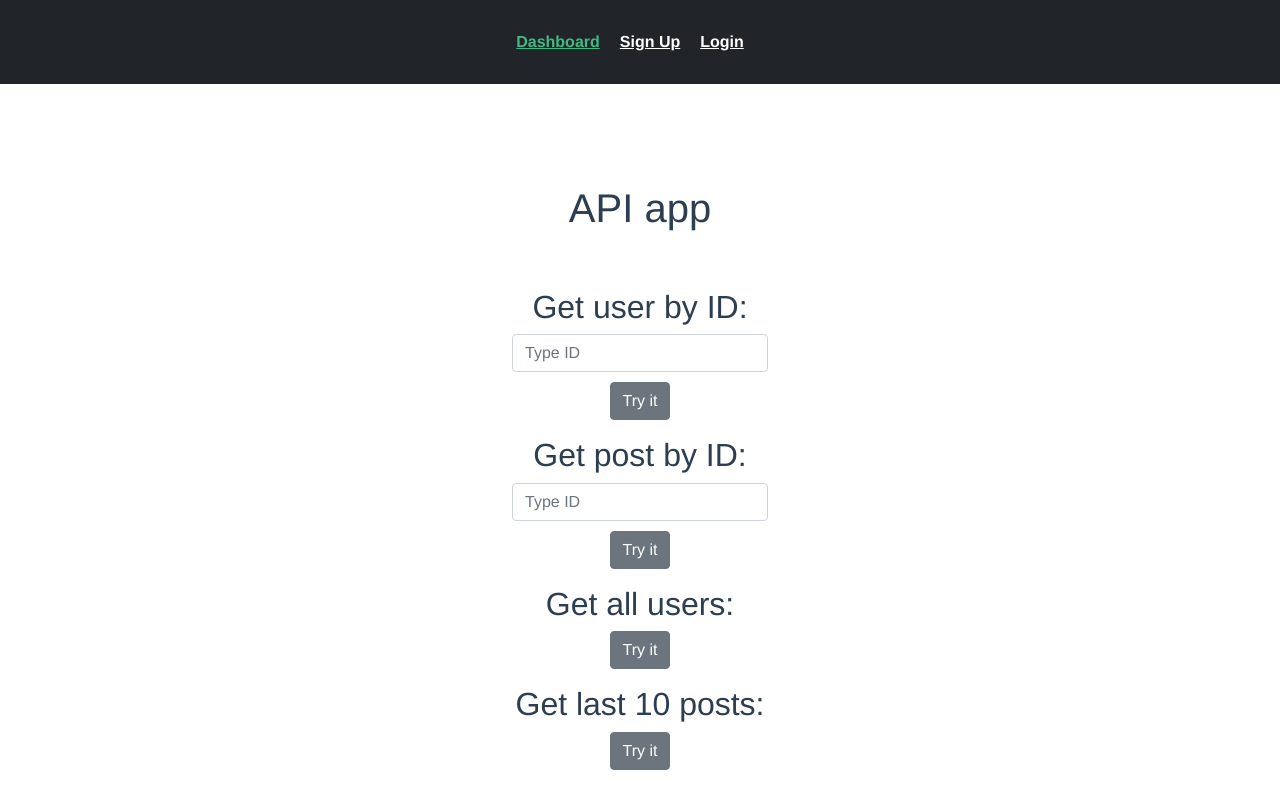
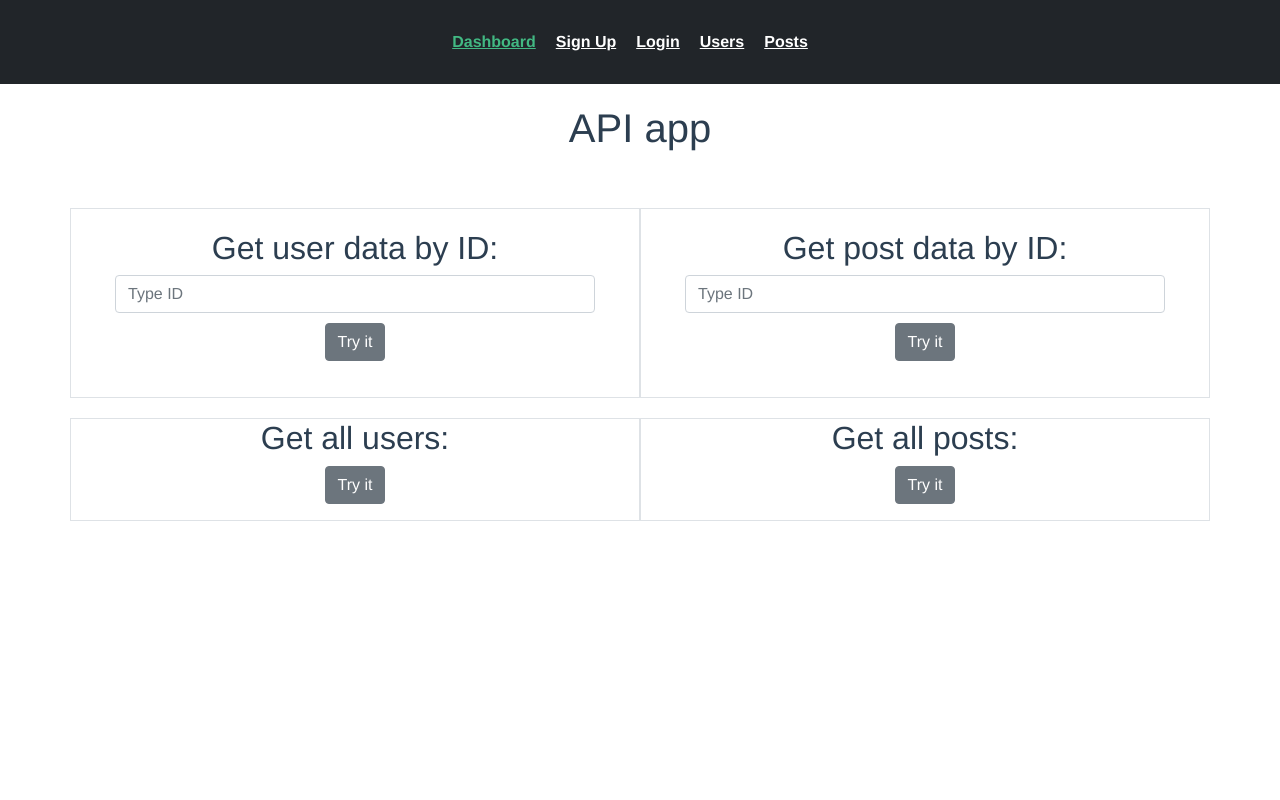
Before and after one commit to Yaroslav-Rakov/blog-api, a Vue app: page /#/dashboard in a window 1280 px wide. Built offline with nearby package versions, Linux system fonts and the light colour scheme.

Commit message:
6th commit

```diff
--- a/src/App.vue
+++ b/src/App.vue
@@ -6,6 +6,8 @@
             <router-link class="" to="/dashboard">Dashboard</router-link>
             <router-link class="" to="/sign-up">Sign Up</router-link>
             <router-link class="" to="/login">Login</router-link>
+            <router-link class="" to="/allUsers">Users</router-link>
+            <router-link class="" to="/posts">Posts</router-link>
         </div>
     </div>
     <router-view class="p-top" />
--- a/src/router/index.js
+++ b/src/router/index.js
@@ -39,6 +39,30 @@ const routes = [
     component: () =>
         import(/* webpackChunkName: "Login" */ "../views/Login.vue"),
   },
+
+  {
+    path: "/allUsers",
+    name: "Users",
+    // route level code-splitting
+    // this generates a separate chunk (about.[hash].js) for this route
+    // which is lazy-loaded when the route is visited.
+    component: () =>
+        import(/* webpackChunkName: "Users" */ "../views/AllUsers.vue"),
+
+
+  },
+
+  {
+    path: "/posts",
+    name: "Posts",
+    // route level code-splitting
+    // this generates a separate chunk (about.[hash].js) for this route
+    // which is lazy-loaded when the route is visited.
+    component: () =>
+        import(/* webpackChunkName: "Users" */ "../views/AllPosts.vue"),
+
+
+  }
 ];
 
 const router = new VueRouter({
--- /dev/null
+++ b/src/views/AllPosts.vue
@@ -0,0 +1,113 @@
+<template>
+  <div>
+    <h2>Posts</h2>
+              <b-form-input
+            class="m-bot margin-auto-70"
+            v-model="postById"
+            placeholder="Type ID"
+          ></b-form-input>
+    <div class="mb-3">
+    </div>
+
+    <b-card title="">
+      <b-list-group>
+        <b-list-group-item
+          class="margin-auto-70 light-blue t-align"
+          v-for="(item, index) in getPosts"
+          :key="index"
+        >
+          <!-- <br /><strong>{{"Post #"+parseInt(index+1)}}</strong> -->
+          <h5 style="text-align: center">{{ item.title }}</h5>
+          <br />
+          {{ item.description }}
+            <div class="mb-3">
+            <b-button v-on:click="getPostClick(index)">Try it</b-button>
+            <div v-if="getPost && getPost._id === getPosts[index]._id">
+              <b-list-group-item class="light-blue t-align margin-auto-70"><strong>Title: </strong>{{getPost.title}}</b-list-group-item>
+              <b-list-group-item class="light-blue t-align margin-auto-70"><strong>Full Text: </strong>{{getPost.fullText}}</b-list-group-item>
+              <b-list-group-item class="light-blue t-align margin-auto-70"><strong>Description: </strong>{{getPost.description}}</b-list-group-item>
+              <!-- <b-list-group-item class="light-blue t-align margin-auto-70"><strong>Date: </strong>{{getPost.dateCreated.substring(0, getPost.dateCreated.indexOf('T'))}}</b-list-group-item> -->
+              <b-list-group-item class="light-blue t-align margin-auto-70"><strong>Posted by: </strong>{{getPost.postedBy}}</b-list-group-item>
+              <!-- <b-list-group-item class="light-blue t-align margin-auto-70"><strong>Likes: </strong>{{getPost.likes.length}}</b-list-group-item> -->
+
+            </div>
+          </div>
+        </b-list-group-item>
+      </b-list-group>
+    </b-card>
+  </div>
+</template>
+<script>
+import axios from "axios";
+
+export default {
+  data() {
+    return {
+      getPosts: this.getPosts,
+      getPost: this.getPost,
+    };
+  },
+
+  created() {
+      axios
+        .get("https://nodejs-test-api-blog.herokuapp.com/api/v1/posts?limit=10000")
+        .then((response) => (this.getPosts = response.data));
+  },
+  methods: {
+
+    getPostClick(index) {
+      axios
+        .get(
+          "https://nodejs-test-api-blog.herokuapp.com/api/v1/posts/"+this.getPosts[index]._id
+        )
+        .then((response) => (this.getPost = response.data));
+    },
+
+  }
+};
+</script>
+
+<style>
+.margin-auto-20 {
+  margin: 0 auto;
+  width: 20%;
+}
+
+.margin-auto-70 {
+  margin: 0 auto;
+  width: 30rem;
+}
+
+.margin-auto {
+  margin: 0 auto;
+  width: 30%;
+}
+
+ul {
+  list-style: none;
+}
+
+.m-bot {
+  margin-bottom: 10px;
+}
+
+.m-top {
+  margin-top: 20px;
+}
+
+.p-bot {
+  padding-bottom: 20px;
+}
+
+.p-top {
+  padding-top: 20px;
+}
+
+.light-blue {
+  background-color: #f0f8ff;
+}
+
+.t-align {
+  text-align: left;
+}
+</style>
--- /dev/null
+++ b/src/views/AllUsers.vue
@@ -0,0 +1,94 @@
+<template>
+  <div>
+    <h2>Users</h2>
+    <div>
+      <div class="mb-3">
+      </div>
+        <b-card title="">
+          <b-list-group>
+            <b-list-group-item
+              class="t-align margin-auto-70 light-blue"
+              v-for="(item, index) in getUsers"
+              :key="index"
+            >
+              <!-- <strong>{{"User #"+parseInt(index+1)}}</strong> -->
+              <strong>Email:</strong> {{ item.email }} <br /><strong
+                >Name:</strong
+              >
+              {{ item.name }} <br /><strong>Registration:</strong>
+              {{ item.dateCreated.substring(0, item.dateCreated.indexOf("T")) }}
+              <template v-if="item.avatar !== undefined">
+                <br /><strong>Avatar: </strong> {{ item.avatar }}
+              </template>
+            </b-list-group-item>
+          </b-list-group>
+        </b-card>
+    </div>
+  </div>
+</template>
+<script>
+import axios from "axios";
+
+export default {
+  data() {
+    return {
+      getUsers: this.getUsers,
+    };
+  },
+
+  created () {
+
+      axios
+        .get("https://nodejs-test-api-blog.herokuapp.com/api/v1/users")
+        .then((response) => (this.getUsers = response.data));
+
+  },
+
+
+};
+</script>
+<style>
+
+.margin-auto-20 {
+  margin: 0 auto;
+  width: 20%;
+}
+
+.margin-auto-70 {
+  margin: 0 auto;
+  width: 30rem;
+}
+
+.margin-auto {
+  margin: 0 auto;
+  width: 30%;
+}
+
+ul {
+  list-style: none;
+}
+
+.m-bot {
+  margin-bottom: 10px;
+}
+
+.m-top {
+  margin-top: 20px;
+}
+
+.p-bot {
+  padding-bottom: 20px;
+}
+
+.p-top {
+  padding-top: 20px;
+}
+
+.light-blue {
+  background-color: #f0f8ff;
+}
+
+.t-align {
+  text-align: left;
+}
+</style>
--- a/src/views/Dashboard.vue
+++ b/src/views/Dashboard.vue
@@ -1,154 +1,228 @@
 <template>
   <div>
-        <h1>API app</h1><br /><br />
-    <div>
-    <div class="margin-auto-20">
-            <h2>Get user by ID: </h2>
-         <b-form-input class="m-bot" v-model="userById" placeholder="Type ID"></b-form-input>
+    <h1>API app</h1>
+    <br /><br />
+    <b-container class="bv-example-row">
+      <b-row>
+        <b-col class="border p-bot p-top">
+          <h2>Get user data by ID:</h2>
+          <b-form-input
+            class="m-bot margin-auto-70"
+            v-model="userById"
+            placeholder="Type ID"
+          ></b-form-input>
           <div class="mb-3">
             <b-button v-on:click="getUserClick">Try it</b-button>
           </div>
-                <b-card class="" v-for="(item, value) in getUser" :key="item">
-                    {{value + ': '+item}}
-                </b-card>
-
+            <div v-if="getUser">
+              <b-list-group-item class="light-blue t-align margin-auto-70"><strong>Name: </strong>{{getUser.name}}</b-list-group-item>
+              <b-list-group-item class="light-blue t-align margin-auto-70"><strong>Email: </strong>{{getUser.email}}</b-list-group-item>
+              <b-list-group-item class="light-blue t-align margin-auto-70"><strong>Registration: </strong>{{getUser.dateCreated.substring(0, getUser.dateCreated.indexOf('T'))}}</b-list-group-item>
             </div>
-
-        <div class="margin-auto-20">
-            <h2>Get post by ID: </h2>
-         <b-form-input class="m-bot" v-model="postById" placeholder="Type ID"></b-form-input>
+          <!-- <b-list-group-item
+            class="light-blue t-align margin-auto-70"
+            v-for="(item, value, index) in getUser"
+            :key="index"
+          >
+            {{ value + ": " + item }}
+          </b-list-group-item> -->
+          </b-col
+        >
+        <b-col class="border p-bot p-top">
+          <h2>Get post data by ID:</h2>
+          <b-form-input
+            class="m-bot margin-auto-70"
+            v-model="postById"
+            placeholder="Type ID"
+          ></b-form-input>
           <div class="mb-3">
             <b-button v-on:click="getPostClick">Try it</b-button>
           </div>
-                <b-card class="" v-for="(item, value) in getPost" :key="item">
-                    {{value + ': '+item}}
-                </b-card>
+          <div v-if="getPost">
+              <b-list-group-item class="light-blue t-align margin-auto-70"><strong>Title: </strong>{{getPost.title}}</b-list-group-item>
+              <b-list-group-item class="light-blue t-align margin-auto-70"><strong>Full Text: </strong>{{getPost.fullText}}</b-list-group-item>
+              <b-list-group-item class="light-blue t-align margin-auto-70"><strong>Description: </strong>{{getPost.description}}</b-list-group-item>
+              <b-list-group-item class="light-blue t-align margin-auto-70"><strong>Date: </strong>{{getPost.dateCreated.substring(0, getPost.dateCreated.indexOf('T'))}}</b-list-group-item>
+              <b-list-group-item class="light-blue t-align margin-auto-70"><strong>Posted by: </strong>{{getPost.postedBy}}</b-list-group-item>
+              <b-list-group-item class="light-blue t-align margin-auto-70"><strong>Likes: </strong>{{getPost.likes.length}}</b-list-group-item>
 
             </div>
+          <!-- <b-list-group-item
+            class="light-blue t-align margin-auto-70"
+            v-for="(item, value, index) in getPost"
+            :key="index"
+          >
+            {{ value + ": " + item }}
+          </b-list-group-item> -->
+          </b-col
+        >
+      </b-row>
+    </b-container>
 
-        </div>
-        <div>
-            <h2>Get all users: </h2>
+    <b-container class="bv-example-row m-top">
+      <b-row>
+        <b-col class="border">
+          <h2>Get all users:</h2>
           <div>
             <div class="mb-3">
-                    <b-button v-b-toggle.my-collapse-users v-on:click="getUsersClick">Try it</b-button>
+              <b-button v-b-toggle.my-collapse-users v-on:click="getUsersClick"
+                >Try it</b-button
+              >
             </div>
             <b-collapse id="my-collapse-users">
               <b-card title="Response">
                 <b-list-group>
-                            <b-list-group-item class="margin-auto light-blue" v-for="(item, index) in getUsers" :key="item">
-                                <br /><strong>{{"User #"+parseInt(index+1)}}</strong>
-                                <br />{{'id: ' +item._id }}<br />
-                                {{'email: ' +item.email}}<br />
-                                {{'name: ' +item.name}}<br />
-                                {{'dateCreated: ' +item.dateCreated}}<br />
+                  <b-list-group-item
+                    class="t-align margin-auto-70 light-blue"
+                    v-for="(item, index) in getUsers"
+                    :key="index"
+                  >
+                    <!-- <strong>{{"User #"+parseInt(index+1)}}</strong> -->
+                    <strong>Email:</strong> {{ item.email }} <br /><strong
+                      >Name:</strong
+                    >
+                    {{ item.name }} <br /><strong>Registration:</strong>
+                    {{ item.dateCreated.substring(0, item.dateCreated.indexOf('T')) }}
                     <template v-if="item.avatar !== undefined">
-                                {{'avatar: ' +item.avatar}}<br />
+                      <br /><strong>Avatar: </strong> {{ item.avatar }}
                     </template>
                   </b-list-group-item>
                 </b-list-group>
               </b-card>
             </b-collapse>
-
-                <h2>Get last 10 posts: </h2>
+          </div></b-col
+        >
+        <b-col class="border">
+          <h2>Get all posts:</h2>
           <div class="mb-3">
-                    <b-button v-b-toggle.my-collapse-posts v-on:click="getPostsClick">Try it</b-button>
+            <b-button v-b-toggle.my-collapse-posts v-on:click="getPostsClick"
+              >Try it</b-button
+            >
           </div>
           <b-collapse id="my-collapse-posts">
             <b-card title="Response:">
               <b-list-group>
-                            <b-list-group-item class="margin-auto light-blue" v-for="(item, index) in getPosts" :key="item">
-                                <br /><strong>{{"Post #"+parseInt(index+1)}}</strong>
-                                <br />{{'id: ' +item._id }}<br />
-                                {{'title: ' +item.title}}<br />
-                                {{'description: ' +item.description}}<br />
+                <b-list-group-item
+                  class="margin-auto-70 light-blue t-align"
+                  v-for="(item, index) in getPosts"
+                  :key="index"
+                >
+                  <!-- <br /><strong>{{"Post #"+parseInt(index+1)}}</strong> -->
+                  <h5 style="text-align: center">{{ item.title }}</h5>
+                  <br />
+                  {{ item.description }}
                 </b-list-group-item>
               </b-list-group>
             </b-card>
-                </b-collapse>
-            </div>
+          </b-collapse></b-col
+        >
+      </b-row>
+    </b-container>
+
+    <div>
+      <br />
+      <div></div>
     </div>
   </div>
 </template>
 
 <script>
-    import axios from "axios"
+import axios from "axios";
 
 export default {
-
   data() {
     return {
       getUser: this.getUser,
       getPost: this.getPost,
       getPosts: this.getPosts,
       getUsers: this.getUsers,
-            }
+      postById: null,
+      userById: null,
+    };
   },
 
   created() {
-
     // axios.get("https://nodejs-test-api-blog.herokuapp.com/api/v1/users/610a7aba8cad1a00152cce77")
     //     .then(response => this.getUser = response.data);
-
     //         axios.get("https://nodejs-test-api-blog.herokuapp.com/api/v1/posts")
     //       .then(response => this.getPosts = response.data);
-
   },
 
   methods: {
     getPostsClick() {
-                axios.get("https://nodejs-test-api-blog.herokuapp.com/api/v1/posts")
-                    .then(response => this.getPosts = response.data)
+      axios
+        .get("https://nodejs-test-api-blog.herokuapp.com/api/v1/posts?limit=10000")
+        .then((response) => (this.getPosts = response.data));
     },
     getPostClick() {
-                axios.get("https://nodejs-test-api-blog.herokuapp.com/api/v1/posts/"+this.postById)
-                    .then(response => this.getPost = response.data)
+      axios
+        .get(
+          "https://nodejs-test-api-blog.herokuapp.com/api/v1/posts/" +
+            this.postById
+        )
+        .then((response) => (this.getPost = response.data));
     },
 
     getUsersClick() {
-                axios.get("https://nodejs-test-api-blog.herokuapp.com/api/v1/users")
-                    .then(response => this.getUsers = response.data)
+      axios
+        .get("https://nodejs-test-api-blog.herokuapp.com/api/v1/users")
+        .then((response) => (this.getUsers = response.data));
     },
 
     getUserClick() {
-                axios.get("https://nodejs-test-api-blog.herokuapp.com/api/v1/users/"+this.userById)
-                .then(response => this.getUser = response.data);
-            }
+      axios
+        .get(
+          "https://nodejs-test-api-blog.herokuapp.com/api/v1/users/" +
+            this.userById
+        )
+        .then((response) => (this.getUser = response.data));
+    },
 
-
-        }
-
-
-
-    }
-
-
+  },
+};
 </script>
 
 <style>
 .margin-auto-20 {
   margin: 0 auto;
-        width: 20%
+  width: 20%;
+}
+
+.margin-auto-70 {
+  margin: 0 auto;
+  width: 30rem;
 }
 
 .margin-auto {
   margin: 0 auto;
-        width:30%
+  width: 30%;
 }
 
 ul {
-
   list-style: none;
 }
 
 .m-bot {
+  margin-bottom: 10px;
+}
 
-        margin-bottom: 10px;
+.m-top {
+  margin-top: 20px;
+}
 
+.p-bot {
+    padding-bottom: 20px;
+}
+
+.p-top {
+    padding-top: 20px;
 }
 
 .light-blue {
-        background-color: #F0F8FF;
+  background-color: #f0f8ff;
 }
 
+.t-align {
+  text-align: left;
+}
 </style>
```
Also changed, not shown: src/views/Register.vue (+20 -0 lines). Lines whose indentation alone changed are shown as unchanged.
